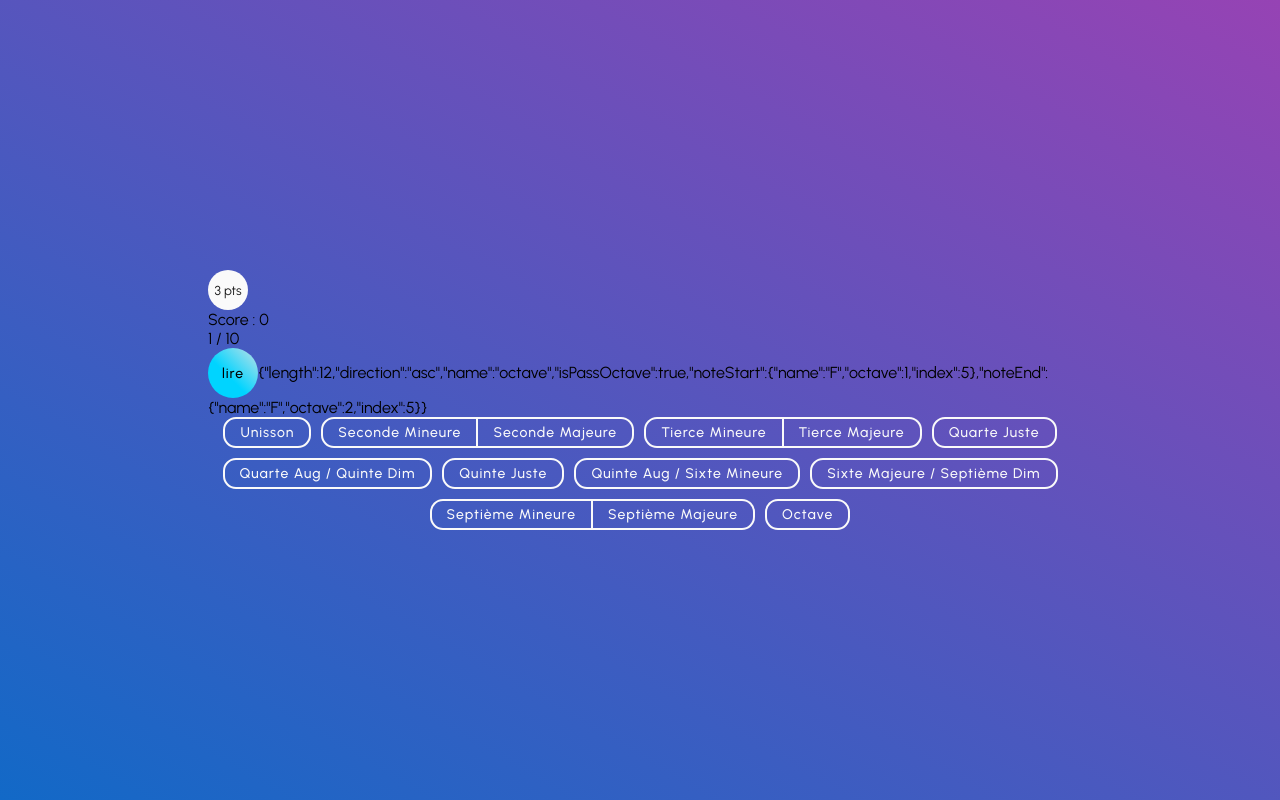
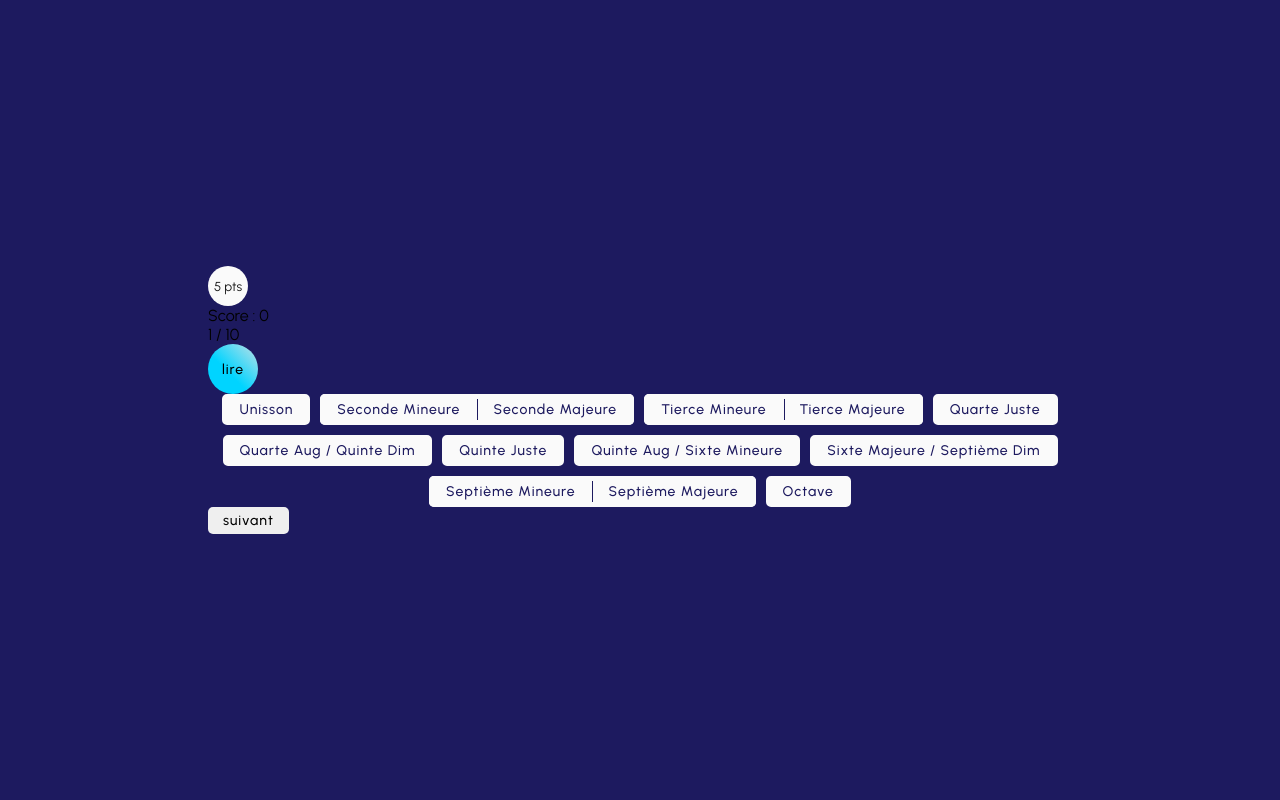
Before and after one commit to Guillaume-Rbt/gymnastigue-intervallique, a React (Vite) app: page / in a window 1280 px wide. Built offline with nearby package versions, Linux system fonts and the light colour scheme.

Commit message:
creating sound player, changed how passed to next interval : next button

```diff
--- a/package.json
+++ b/package.json
@@ -10,6 +10,7 @@
     "preview": "vite preview"
   },
   "dependencies": {
+    "framer-motion": "^10.18.0",
     "react": "^18.2.0",
     "react-dom": "^18.2.0"
   },
--- a/src/components/counter.jsx
+++ b/src/components/counter.jsx
@@ -2,7 +2,7 @@ import { useEffect, useState } from "react"
 
 
 
-export default function CounterPoint({ update = () => {} }) {
+export default function CounterPoint({ update = () => { } }) {
     const [second, setSecond] = useState(0)
     const [point, setPoint] = useState(5)
 
@@ -13,14 +13,14 @@ export default function CounterPoint({ update = () => {} }) {
     )
 
     useEffect(() => {
-    const   timer = window.setInterval(() => {
+        const timer = window.setInterval(() => {
             setSecond(second => second + 1)
         }, 1000);
         return () => { window.clearInterval(timer) }
     }, [])
 
     useEffect(() => {
-        if (second === 3) {
+        if (second === 6) {
             setPoint(point => point - 2)
             setSecond(0)
         }
--- a/src/components/gameContent.jsx
+++ b/src/components/gameContent.jsx
@@ -3,9 +3,10 @@ import IntervalPlayer from "./intervalPlayer"
 import CounterPoint from "./counter"
 import { useCallback, useMemo, useRef, useState } from "react"
 import RandomIntervalGenerator from "../libs/RandomIntervalGenerator"
+import Button from "./buttonBase"
 
 
-
+const intervalsGenerator = new RandomIntervalGenerator()
 export default function GameContent({ header }) {
     const [intervalNumber, setIntervalNumber] = useState(0)
     const [score, setScore] = useState(0)
@@ -17,13 +18,18 @@ export default function GameContent({ header }) {
     })
 
     const containerButtonsRef = useRef()
-    const intervalsGenerator = new RandomIntervalGenerator()
+
     const intervals = useMemo(() => {
         return intervalsGenerator.generateAnyIntervals(10)
     }, [])
 
 
     const handleResponse = useCallback((e) => {
+        if(containerButtonsRef.current.querySelector('.valid'))
+        {
+            return
+        }
+
         let valid = false
         let response = containerButtonsRef.current.querySelector('[data-value="' + intervals[intervalNumber].name + '"]')
         if (Array.isArray(intervals[intervalNumber].name)) {
@@ -55,22 +61,37 @@ export default function GameContent({ header }) {
             response.classList.add('valid')
         }
 
-        if(intervalNumber < 10)
+
+
+
+
+    }, [intervalNumber])
+
+    const next = function ()
+        {
+            containerButtonsRef.current.querySelector('.valid').classList.remove('valid')
+            const error =  containerButtonsRef.current.querySelector('.error')
+
+            if(error)
+            {
+                error.classList.remove('error')
+            }
+
+            if(intervalNumber < 10)
         {
             setIntervalNumber((intervalNumber) => intervalNumber + 1)
         }
-
-    }, [intervalNumber])
-
+        }
     return <div className="game-content">
         <header className='game-header'>
             <CounterPoint update={updateAnswerScore}></CounterPoint>
             <div>Score : {score}</div>
-            {intervalNumber + 1} / 10
+            {(intervalNumber < 10) && <div>{intervalNumber + 1} / 10</div>}
              </header>
              {(intervalNumber > 9) && <div>Votre score est : {score}</div>}
 
-       { (intervalNumber < 10) && <><IntervalPlayer dataInterval={intervals[intervalNumber]}></IntervalPlayer>
+       { (intervalNumber < 10) && <><IntervalPlayer init={true} dataInterval={intervals[intervalNumber]}></IntervalPlayer>
        <ResponseButtonsMemo containerRef={containerButtonsRef} callback={handleResponse}> </ResponseButtonsMemo></>}
+       <Button type="primary" text="suivant" handleClick={next}></Button>
     </div>
 }
--- a/src/components/intervalPlayer.jsx
+++ b/src/components/intervalPlayer.jsx
@@ -2,40 +2,33 @@ import { useCallback, useEffect, useState } from 'react'
 import notes from '../assets/sounds/notes.wav'
 import Tooltip from './tooltip'
 import Button from './buttonBase'
+import SoundPlayer from '../libs/SoundPlayer'
 
-export default function IntervalPlayer({ dataInterval}) {
-    const [audio, setAudio] = useState(new Audio(notes))
-    const intervalTemp = findTimeNotes(dataInterval)
+const soundPlayer = new SoundPlayer(notes)
+
+export default function IntervalPlayer({ dataInterval }) { findTimeNotes(dataInterval)
 
 
     const playInterval = useCallback(() => {
-
-        audio.currentTime = intervalTemp.timeNoteStart / 1000
-
-        audio.play()
-        let timer = setTimeout(() => {
-            audio.pause()
-            audio.currentTime = intervalTemp.timeNoteEnd / 1000
-            audio.play()
-
-        }, 1750)
+        soundPlayer.playInterval()
+    })
 
 
-        let timer2 = setTimeout(() => {
-            audio.pause()
-            clearTimeout(timer)
-            clearTimeout(timer2)
-        }, 3500)
+    useEffect(
+        () => {
+           soundPlayer.setIntervalTimes(findTimeNotes(dataInterval))
+           soundPlayer.playInterval()
+        }, [dataInterval])
 
 
-    })
 
     return <><Tooltip text="Lire l'interval">
         <Button type="rounded" radius='50px' handleClick={playInterval} text='lire'></Button>
-    </Tooltip>{JSON.stringify(dataInterval)}
+    </Tooltip>
     </>
 
 }
+
 
 
 function findTimeNotes(interval) {
@@ -46,7 +39,7 @@ function findTimeNotes(interval) {
     const timeNoteEnd = timeSeparateNotes * (noteEnd.index + noteEnd.octave * 12)
 
     return {
-        timeNoteStart: timeNoteStart,
-        timeNoteEnd: timeNoteEnd,
+        timeNote1: timeNoteStart,
+        timeNote2: timeNoteEnd,
     }
 }
--- a/src/index.scss
+++ b/src/index.scss
@@ -1,4 +1,4 @@
-$primary: #191b25;
+$primary: #1d1a5f;
 $white: #fafafa;
 $black: #161616;
 $pink: #f52fb9;
@@ -19,7 +19,7 @@ user-select: none;
 
 body {
   background-color: $primary;
-  background-image: linear-gradient(30deg, #1269c7 , #9643b4);
+  //background-image: linear-gradient(30deg, #1269c7 , #9643b4);
   display: flex;
   align-items: center;
   justify-content: center;
--- /dev/null
+++ b/src/libs/SoundPlayer.js
@@ -0,0 +1,48 @@
+export default class SoundPlayer {
+    constructor(source) {
+        this.audio = new Audio(source)
+        this.interval = {
+            timeNote1: 0,
+            timeNote2: 1
+        }
+        this.currentNote = 1
+
+        this.setIntervalTimes = this.setIntervalTimes.bind(this)
+        this.onAudioTimeUpdater = this.onAudioTimeUpdater.bind(this)
+        this.playInterval = this.playInterval.bind(this)
+        this.addListener = this.addListener.bind(this)
+
+        this.addListener()
+    }
+
+    setIntervalTimes(interval) {
+        this.interval = interval
+        this.audio.pause()
+        this.audio.currentTime = this.interval.timeNote1 / 1000
+    }
+
+    onAudioTimeUpdater() {
+        if (this.audio.currentTime >= this.interval.timeNote1 / 1000 + 0.850 && this.currentNote == 1) {
+            this.audio.pause()
+            this.audio.currentTime = this.interval.timeNote2 / 1000
+            this.currentNote = 2
+            this.audio.play()
+        }
+        else if (this.currentNote == 2 && this.audio.currentTime >= this.interval.timeNote2 / 1000 + 0.850) {
+            this.audio.pause()
+        }
+
+    }
+
+    playInterval() {
+        if (this.audio.paused) {
+            this.currentNote = 1
+            this.audio.currentTime = this.interval.timeNote1 / 1000
+            this.audio.play()
+        }
+    }
+
+    addListener() {
+        this.audio.addEventListener('timeupdate', this.onAudioTimeUpdater)
+    }
+}
--- a/src/scss/components/_responseButtons.scss
+++ b/src/scss/components/_responseButtons.scss
@@ -2,16 +2,16 @@
 {
     background-color: $error;
     background-repeat: no-repeat ;
-    background-image: linear-gradient(0deg, $error 0%, darken($error, 10) 50%, $error 100%);
+    background-image: linear-gradient(180deg, #be3939 0%, #E94F4E 30%);
     animation: background 0.3s forwards ease-in
 
 }
 
 .btn-response.valid
 {
-    background-color: $valid;
+    background-color: #93AE38;
     background-repeat: no-repeat ;
-    background-image: linear-gradient(0deg, $valid 0%, darken($valid, 20) 50%, $valid 100%);
+    background-image: linear-gradient(180deg, #8da52d 0%, #a7c740 30%);
     animation: background 0.3s forwards ease-in-out
 }
 
--- a/src/scss/utilities/_buttons.scss
+++ b/src/scss/utilities/_buttons.scss
@@ -1,3 +1,5 @@
+$responseButtonRad: 5px;
+
 .btn {
   padding: 5px 15px 5px;
   border: none;
@@ -49,24 +51,24 @@
 
 .group-btn {
   display: flex;
-  background-color: #e6e6e600;
+  background-color: $white;
   align-items: center;
-  border-radius: 13px;
+  border-radius: $responseButtonRad;
 
   & .separator {
-    width: 0px;
-    height: 100%;
-    background-color: #ffffff;
+    width: 1px;
+    height: 70%;
+    background-color: $primary;
   }
 }
 
 
 .btn-response {
   width: max-content;
-  border-radius: 13px;
-  color: #fafafa;
+  border-radius: $responseButtonRad;
+  color: $primary;
   border: 2px solid #fafafa;
-  background-color: #e6e6e600;
+  background-color: $white;
   text-transform: capitalize;
   transition: all 0.3s ease;
   background-position: 50%;
@@ -74,15 +76,15 @@
 
 
   &:hover {
-    background-color: darken(#ffffff59, 20);
+    background-color: #c6cde4;
     transition: all 0.3s ease;
 
   }
 }
 
 .group-btn .double-btn:first-child {
-  border-top-left-radius: 13px;
-  border-bottom-left-radius: 13px;
+  border-top-left-radius: $responseButtonRad;
+  border-bottom-left-radius: $responseButtonRad;
   border-top-right-radius: 0px;
   border-bottom-right-radius: 0px;
 }
@@ -91,6 +93,6 @@
   border-left: none;
   border-top-left-radius: 0px;
   border-bottom-left-radius: 0px;
-  border-top-right-radius: 13px;
-  border-bottom-right-radius: 13px;
+  border-top-right-radius: $responseButtonRad;
+  border-bottom-right-radius: $responseButtonRad;
 }
```
Also changed, not shown: src/libs/RandomIntervalGenerator.js, 1 other file (tests, documents, lock files or other folders).
